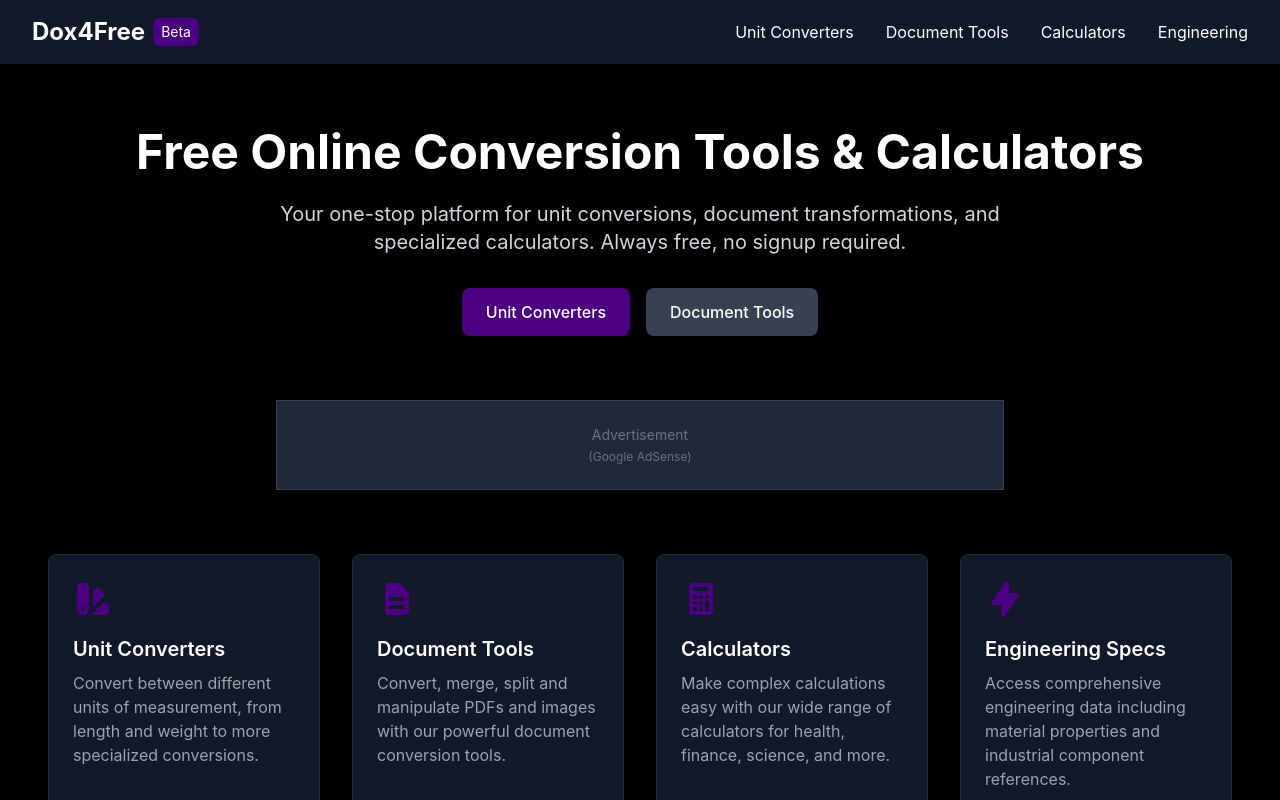
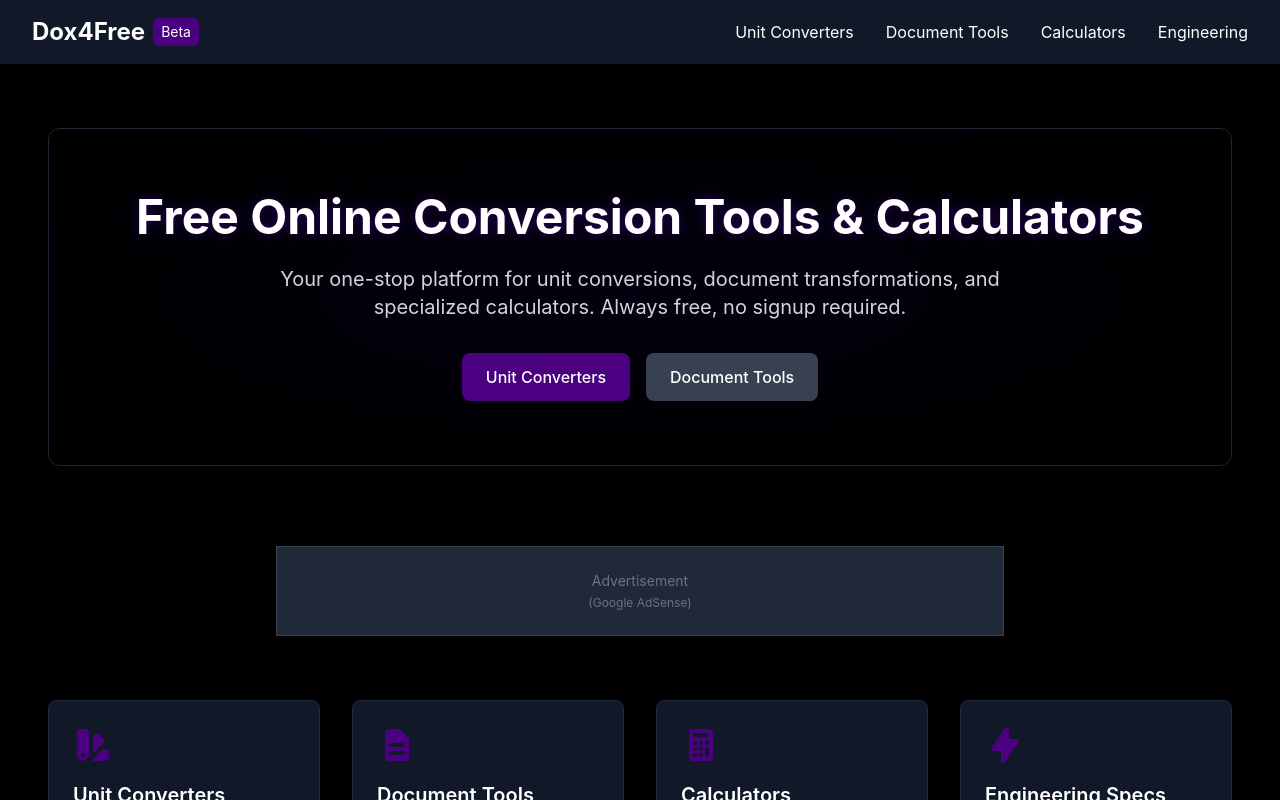
Before and after one commit to Evrenyilmaz101/dox4free, a React (Create React App) app: page / in a window 1280 px wide. Shown: the top 800 px of the page. Built offline with nearby package versions, Linux system fonts and the light colour scheme.

Commit message:
Description of your changes

```diff
--- a/src/index.css
+++ b/src/index.css
@@ -22,6 +22,31 @@ code {
     monospace;
 }
 
+/* Hero animation */
+@keyframes pulse-slow {
+  0%, 100% {
+    opacity: 0.5;
+    transform: scale(1);
+  }
+  50% {
+    opacity: 0.7;
+    transform: scale(1.05);
+  }
+}
+
+.hero-gradient-1 {
+  animation: pulse-slow 8s ease-in-out infinite;
+}
+
+.hero-gradient-2 {
+  animation: pulse-slow 12s ease-in-out infinite reverse;
+}
+
+/* Text effects */
+.text-shadow-glow {
+  text-shadow: 0 0 10px rgba(75, 0, 130, 0.5), 0 0 20px rgba(0, 0, 139, 0.3);
+}
+
 @layer base {
   html {
     @apply bg-black text-white;
--- a/src/pages/HomePage.tsx
+++ b/src/pages/HomePage.tsx
@@ -57,9 +57,18 @@ const HomePage: React.FC = () => {
 
   return (
     <div className="max-w-7xl mx-auto px-4 sm:px-6 lg:px-8 py-12">
-      {/* Hero Section */}
-      <div className="text-center mb-16">
-        <h1 className="text-4xl md:text-5xl font-bold mb-6 text-white">
+      {/* Hero Section with Radiating Effect */}
+      <div className="relative text-center mb-20 py-16 rounded-xl border border-gray-800 overflow-hidden">
+        {/* Radial gradient background */}
+        <div className="absolute inset-0 overflow-hidden">
+          <div className="absolute inset-0 bg-gradient-radial from-primary/30 via-primary/10 to-transparent opacity-70 transform scale-110 hero-gradient-1"></div>
+          <div className="absolute inset-0 bg-gradient-radial from-secondary/20 via-secondary/5 to-transparent opacity-60 transform scale-125 hero-gradient-2" style={{ transformOrigin: 'bottom right' }}></div>
+          <div className="absolute inset-0 bg-black opacity-60"></div>
+        </div>
+
+        {/* Content */}
+        <div className="relative z-10">
+          <h1 className="text-4xl md:text-5xl font-bold mb-6 text-white text-shadow-glow">
             Free Online Conversion Tools & Calculators
           </h1>
           <p className="text-xl text-gray-300 max-w-3xl mx-auto mb-8">
@@ -78,6 +87,7 @@ const HomePage: React.FC = () => {
             >
               Document Tools
             </Link>
+          </div>
         </div>
       </div>
 
--- a/tailwind.config.js
+++ b/tailwind.config.js
@@ -20,6 +20,9 @@ module.exports = {
           'gray-800': '#121212',  // Dark gray
         }
       },
+      backgroundImage: {
+        'gradient-radial': 'radial-gradient(var(--tw-gradient-stops))',
+      },
     },
   },
   plugins: [],
```
Lines whose indentation alone changed are shown as unchanged.
